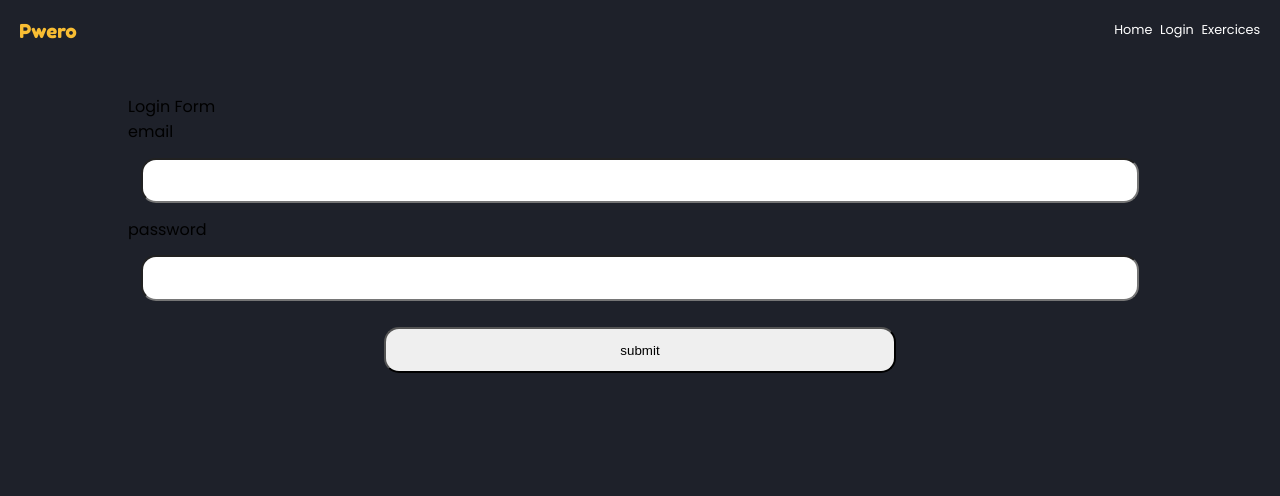
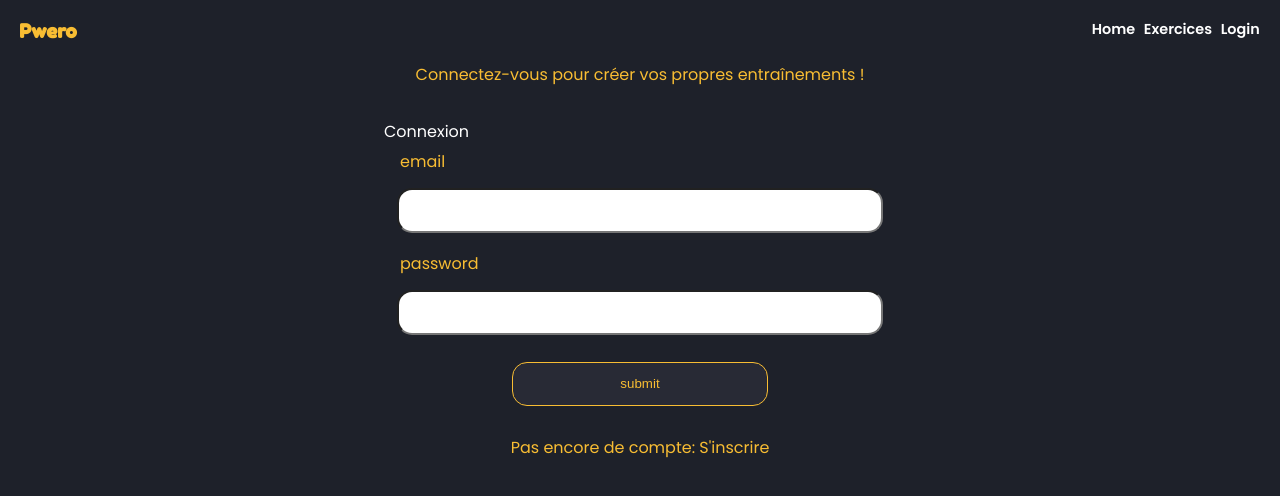
Before and after one commit to Baptiste-Caral/pwero, a React (Create React App) app in the folder frontend/: page /login in a window 1280 px wide. Shown: the top 496 px of the page. Built offline with nearby package versions, Linux system fonts and the light colour scheme; no server answers.

Commit message:
Modify post url to create new workout

```diff
--- a/frontend/src/App.css
+++ b/frontend/src/App.css
@@ -11,9 +11,10 @@ body {
   background-color: #1E212A;
 }
 .link {
-  color: #12C380;
+  color: #F8BD33;
   text-decoration: none;
 }
+
 .App {
   font-family: 'Poppins', sans-serif;
 }
@@ -30,7 +31,8 @@ nav ul {
 }
 nav a {
   margin: .3em;
-  font-size: .8em;
+  font-size: .9em;
+  font-weight: 600;
   color: #fff;
   text-decoration: none;
 }
@@ -53,6 +55,7 @@ nav a {
 
 /* ////////////// LOGIN ////////////// */
 .login-form {
+  color: #fff;
   display: flex;
   flex-direction: column;
   margin: 1em auto;
@@ -64,11 +67,33 @@ nav a {
   border-radius: 15px;
   margin: 1em;
 }
+.login-form label {
+
+  margin: .3em 0 0 1em;
+  color: #F8BD33;
+}
 .login-form button {
+  color: #F8BD33;
+  background-color: #282a35;
   width: 50%;
   padding: 1em;
+  border: 1px solid #F8BD33;
   border-radius: 15px;
   margin: 1em auto;
+  cursor: pointer;
+}
+.login-form button:hover {
+  color: #c6a049;
+  background-color: #3A3C48;
+  border: 1px solid #c6a049;
+  border-radius: 15px;
+  margin: 1em auto;
+}
+.login-form-signup{
+  margin: 1em;
+  text-align: center;
+  color: #F8BD33;
+  text-decoration: none;
 }
 
 /* /// Exercices /// */
@@ -389,6 +414,10 @@ nav a {
   background: #2F313E;
   border: .5px solid #F8BD33;
 }
+.loginfo {
+  text-align: center;
+  margin-bottom: 1em;
+}
 
 @media screen and (min-width: 480px) {
   .wave-container {
@@ -417,4 +446,8 @@ nav a {
     margin: 2em auto;
     padding: 2em 0 .7em 0;
   }
+  .login-form {
+
+    width: 40%;
+  }
 }
--- a/frontend/src/App.js
+++ b/frontend/src/App.js
@@ -4,7 +4,6 @@ import {
   BrowserRouter as Router,
   Switch,
   Route,
-  Link
 } from "react-router-dom";
 
 // Components
@@ -13,6 +12,7 @@ import Login from './Components/Login'
 import Exercices from './Components/Exercices'
 import Workout from './Components/Workout'
 import NewWorkout from './Components/NewWorkout'
+import Nav from './Components/Nav'
 
 // Css
 import './App.css'
@@ -29,22 +29,7 @@ function App() {
       <div className="App">
           <Router>
             <div>
-              <nav>
-                <Link className="logo" to="/">Pwero</Link>
-                <div>
-                  <ul>
-                    <li>
-                      <Link to="/">Home</Link>
-                    </li>
-                    <li>
-                      <Link to="/login">Login</Link>
-                    </li>
-                    <li>
-                      <Link to="/exercices">Exercices</Link>
-                    </li>
-                  </ul>
-                </div>
-              </nav>
+              <Nav />
               <Switch>
                 <Route exact path="/">
                   <Home />
--- a/frontend/src/Components/Login/LoginForm.js
+++ b/frontend/src/Components/Login/LoginForm.js
@@ -1,5 +1,6 @@
 import React, {useState} from 'react'
 import api from '../../api'
+import {Link} from "react-router-dom"
 
 function LoginForm  () {
 
@@ -30,6 +31,9 @@ function LoginForm  () {
 
       const token = response.data.token
       localStorage.setItem('token', token)
+      const userId = response.data.userId
+      localStorage.setItem('userId',userId)
+
     })
     .catch(function (error) {
       console.log(error)
@@ -39,12 +43,13 @@ function LoginForm  () {
   }
   return (
     <div className="login-form">
-      <div>Login Form</div>
+      <div>Connexion</div>
       <label htmlFor="form-new-exercice-description">email</label>
       <input placeholder='' value={formValues.email} name="email" id="form-auth-email" type="text" onChange={handleChange} />
       <label htmlFor="form-new-exercice-type">password</label>
       <input placeholder='' value={formValues.password} name="password" id="form-auth-password" type="password" onChange={handleChange} />
       <button onClick={handleSubmit} >submit</button>
+      <Link to="/signup" className="login-form-signup">Pas encore de compte: S'inscrire</Link>
     </div>
 
   )
--- /dev/null
+++ b/frontend/src/Components/Nav/index.js
@@ -0,0 +1,43 @@
+import React, { useState, useEffect } from 'react'
+import {Link} from "react-router-dom"
+
+function Nav() {
+
+  const [tokenOk, setTokenOk] = useState(true)
+
+  const token = localStorage.getItem("token")
+    useEffect(() => {
+
+      if (token === null || token === '') {
+        setTokenOk(false)
+      }
+    },[token])
+
+  return (
+    <div>
+      <nav>
+        <Link className="logo" to="/">Pwero</Link>
+        <div>
+          <ul>
+            <li>
+              <Link to="/">Home</Link>
+            </li>
+            <li>
+              <Link to="/exercices">Exercices</Link>
+            </li>
+            {!tokenOk &&<li>
+              <Link to="/login">Login</Link>
+            </li>}
+          </ul>
+        </div>
+      </nav>
+        <div className="loginfo">
+
+        {!tokenOk && <Link className="link" to="/login"><div>Connectez-vous pour créer vos propres entraînements !</div></Link> }
+      </div>
+
+    </div>
+  );
+}
+
+export default Nav;
--- a/frontend/src/Components/Workout/index.js
+++ b/frontend/src/Components/Workout/index.js
@@ -62,7 +62,7 @@ function Workout() {
     setWorkouts(newWorkouts)
 
     // And PUT in database
-    modifyWorkout(newWorkout)
+    modifyWorkout(newWorkout, _id)
   }
 
   const incrementperformedSeries = (index, reset) => {
@@ -82,7 +82,7 @@ function Workout() {
       // setState
       setWorkout(newWorkout)
       // Persist in DataBase
-      modifyWorkout(newWorkout)
+      modifyWorkout(newWorkout, _id)
 
     // Increment PerformedSeries counter
     } else if (workout.exercice[index].performedSeries < workout.exercice[index].series) {
@@ -98,7 +98,7 @@ function Workout() {
         // set local State
         setWorkout(newWorkout)
         // PUT in DataBase
-        modifyWorkout(newWorkout)
+        modifyWorkout(newWorkout, _id)
     }
   }
   const deleteExerciceToWorkout = (index) => {
@@ -114,7 +114,7 @@ function Workout() {
     // set Context State
     setWorkouts(newWorkouts)
     // Persist in DataBase
-    modifyWorkout(newWorkout)
+    modifyWorkout(newWorkout, _id)
   }
 
 
--- a/frontend/src/Components/Workouts/index.js
+++ b/frontend/src/Components/Workouts/index.js
@@ -13,7 +13,7 @@ function Workouts() {
   const [workouts] = useContext(WorkoutContext)
 
   let workoutsList = workouts.map((workout, index)=>
-    <Link key={workout._id} className="link" to={`/workout/${index}`}>
+    <Link key={index} className="link" to={`/workout/${index}`}>
       <div className="workouts-container" >
         <div className="workouts">
             <div className="verticalcenter">
--- a/frontend/src/api.js
+++ b/frontend/src/api.js
@@ -2,7 +2,8 @@ import axios from 'axios'
     const token = localStorage.getItem('token')
 
 const api = axios.create({
-  baseURL: 'https://us-central1-pwero-9b223.cloudfunctions.net/app/api/',
+  baseURL: 'http://localhost:3001/api/',
+  //baseURL: 'https://us-central1-pwero-9b223.cloudfunctions.net/app/api/',
   headers: {'Authorization': `Bearer ${token}`}
 
 });
--- a/frontend/src/apiCalls/index.js
+++ b/frontend/src/apiCalls/index.js
@@ -1,5 +1,7 @@
 import api from '../api'
 
+const token = localStorage.getItem("token")
+const userId = localStorage.getItem("userId")
 export const getExercices = (setExercices) => {
 
   api.get('exercice')
@@ -12,12 +14,22 @@ export const getExercices = (setExercices) => {
 }
 export const getWorkouts = (setWorkouts) => {
 
-  api.get('workout')
+  let url = "workout"
+
+    if (token !== null && token !== '' ) {
+      url = `auth/userworkouts/${userId}`
+    }
+
+     api.get(url)
           .then(function (response) {
+
             setWorkouts(response.data)
           })
           .catch(function (error) {
-        console.error(error);
+            console.error(error)
+            localStorage.setItem("token", '')
+
+            window.location.reload(false);
           })
   }
 export const deleteExercice = (exercice, setExercices) => {
@@ -31,16 +43,14 @@ export const deleteExercice = (exercice, setExercices) => {
       console.error(error);
     })
 }
-export const modifyWorkout = (workout) => {
+export const modifyWorkout = (workout, index) => {
+  if (token !== null) {
+  api.put(`auth/userworkouts/${userId}/${index}`, workout  )
+    .then(function () {
 
-  // workout.exercice.push(value)
-
-  api.put(`workout/${workout._id}`, workout  )
-    .then(function () {
-      // reload datas from API
-      // getWorkouts(setWorkouts)
     })
     .catch(function (error) {
       console.error(error);
     })
   }
+}
```
Also changed, not shown: frontend/src/Components/NewWorkout/index.js (+23 -11 lines), frontend/src/assets/image/dumbell.jpeg (added), 1 other file (tests, documents, lock files or other folders). Lines whose indentation alone changed are shown as unchanged.
